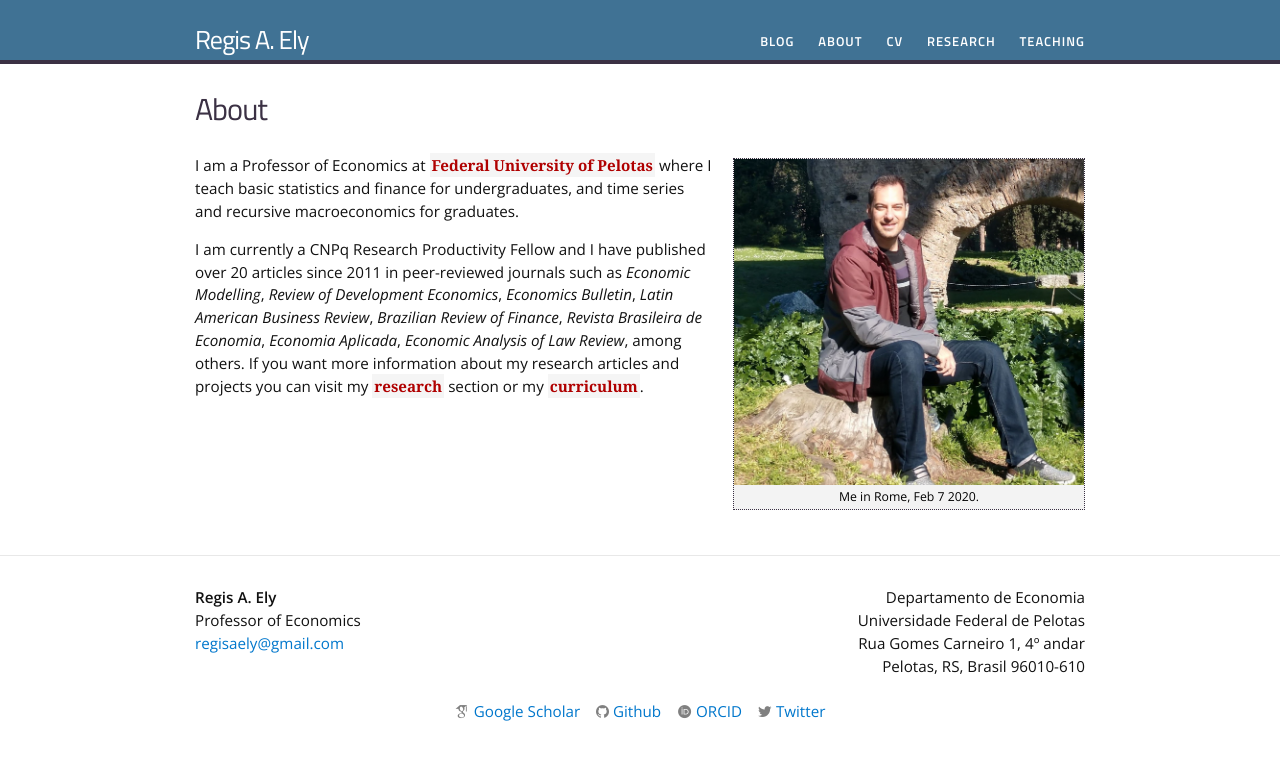
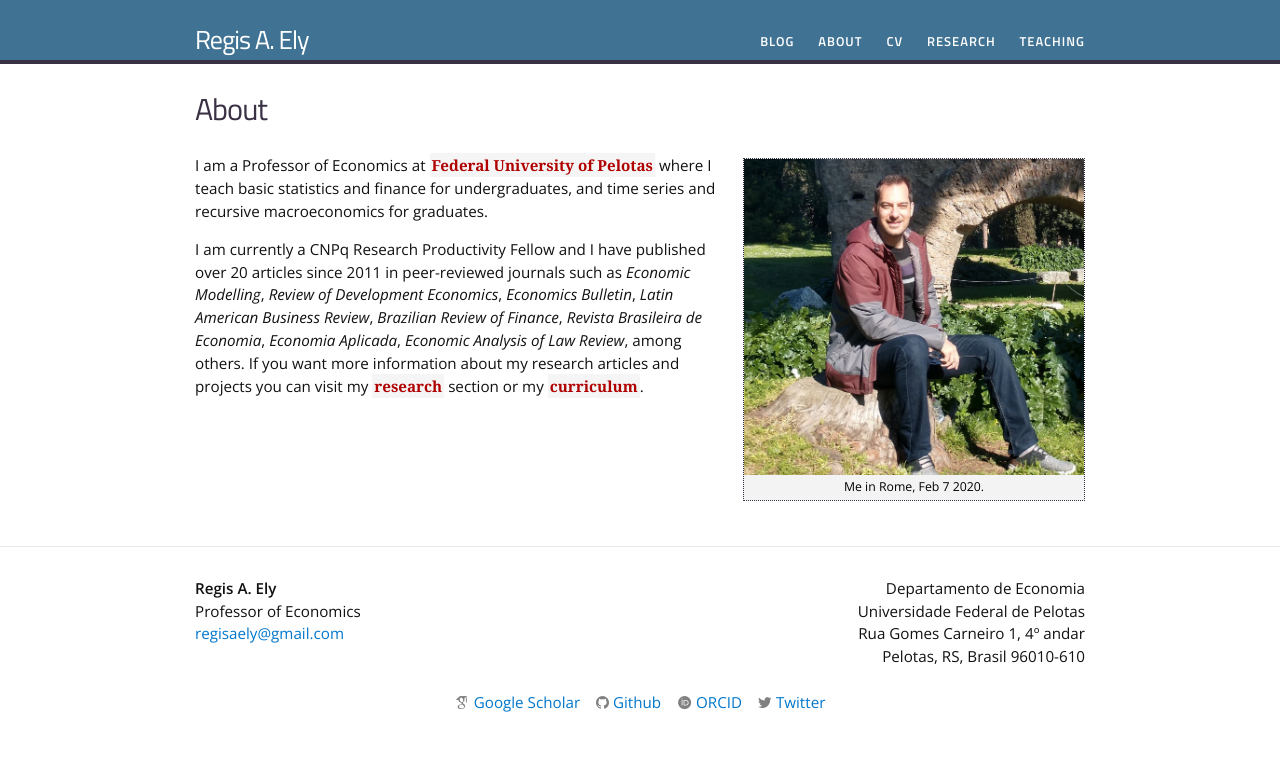
Before and after one commit to regisely/regisely.github.io, a Jekyll site: the page built from about.md, in a window 1280 px wide. Shown: the top 760 px of the page. Built offline with Jekyll 4.4.1, drawn with Linux system fonts in a browser that asks for light colours; nearby versions of some CDN libraries; some web fonts are replaced.

Commit message:
Change about

```diff
--- a/about.md
+++ b/about.md
@@ -4,7 +4,7 @@
 permalink: /about/
 ---
 
-{% include image.html url="/images/roma.jpg" caption="Me in Rome, Feb 7 2020." width=350 align="right" %}
+{% include image.html url="/images/roma.jpg" caption="Me in Rome, Feb 7 2020." width=340 align="right" %}
 
 I am a Professor of Economics at <a class="tosu" href="http://portal.ufpel.edu.br/">Federal University of Pelotas</a> where I teach basic statistics and finance for undergraduates, and time series and recursive macroeconomics for graduates.
 
```
